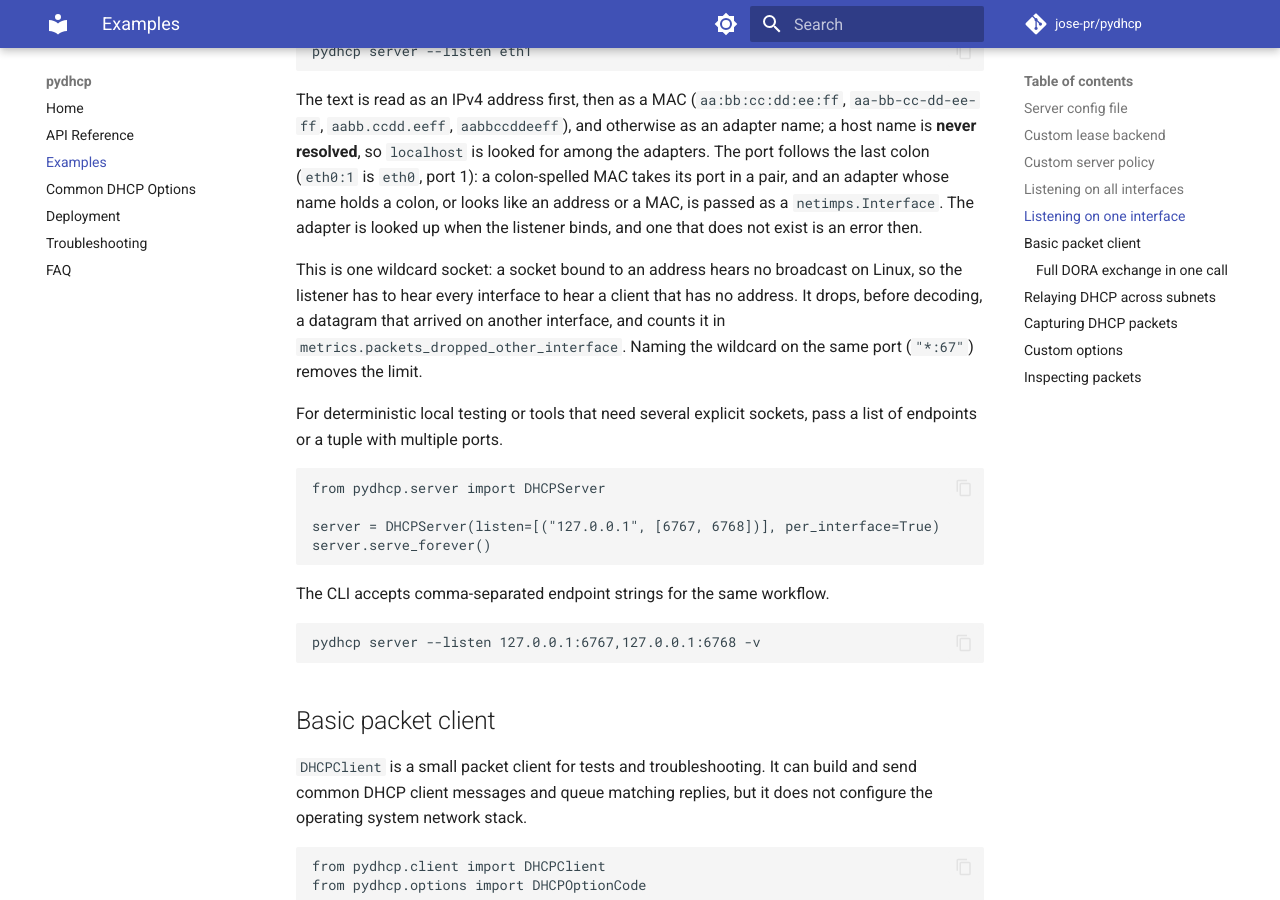
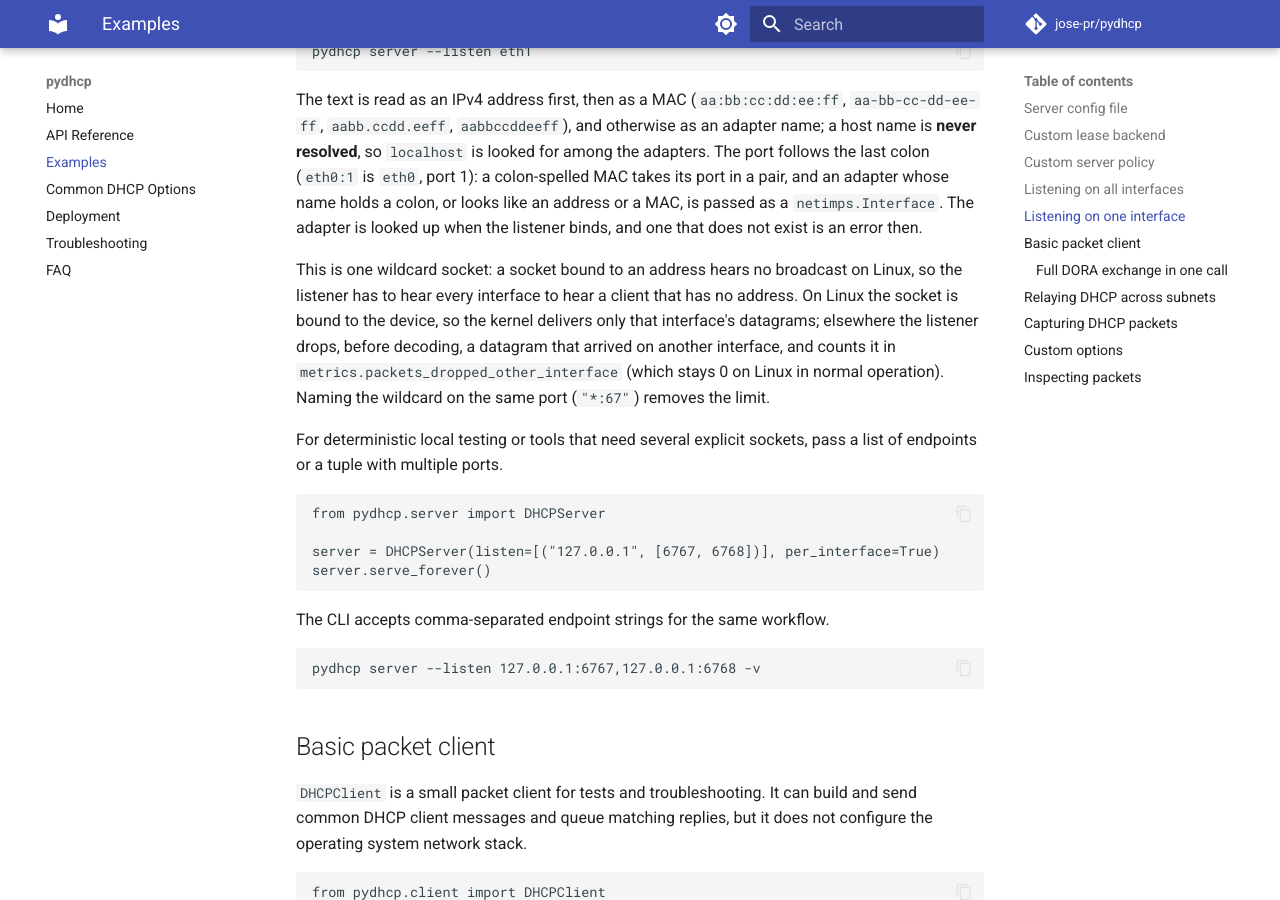
Before and after one commit to jose-pr/pydhcp, an MkDocs documentation site: the page built from docs/examples.md, in a window 1280 px wide and 900 px high, scrolled down 2934 px. Built offline with MkDocs 1.6.1 and Material for MkDocs 9.7.7, drawn with Linux system fonts in a browser that asks for light colours; comment, search, counter and statistics services are not loaded.

Commit message:
docs: on Linux a listener on an interface binds the device, elsewhere it filters

```diff
--- a/docs/examples.md
+++ b/docs/examples.md
@@ -135,9 +135,11 @@ address or a MAC, is passed as a `netimps.Interface`. The adapter is looked up w
 listener binds, and one that does not exist is an error then.
 
 This is one wildcard socket: a socket bound to an address hears no broadcast on Linux, so
-the listener has to hear every interface to hear a client that has no address. It drops,
-before decoding, a datagram that arrived on another interface, and counts it in
-`metrics.packets_dropped_other_interface`. Naming the wildcard on the same port (`"*:67"`)
+the listener has to hear every interface to hear a client that has no address. On Linux
+the socket is bound to the device, so the kernel delivers only that interface's datagrams;
+elsewhere the listener drops, before decoding, a datagram that arrived on another interface,
+and counts it in `metrics.packets_dropped_other_interface` (which stays 0 on Linux in normal
+operation). Naming the wildcard on the same port (`"*:67"`)
 removes the limit.
 
 For deterministic local testing or tools that need several explicit sockets, pass a list of
```
Also changed, not shown: CHANGELOG.md (+5 -1 lines), docs/troubleshooting.md (+4 -3 lines), src/pydhcp/AGENTS.md (+14 -3 lines).
